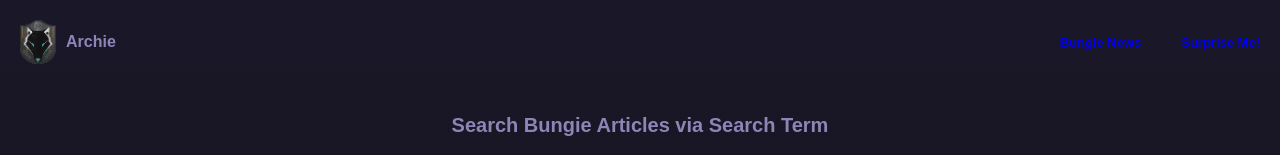
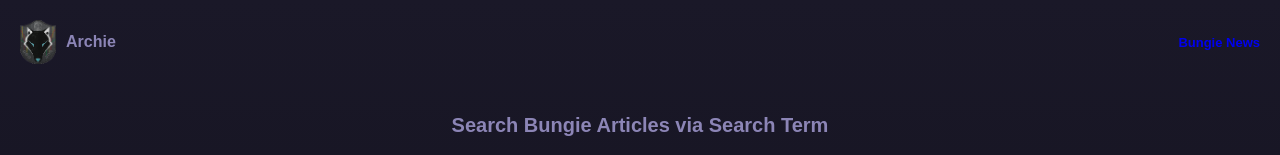
Before and after one commit to dev-brendanprice/Archie, a website built with Vite: page src/index.html in a window 1280 px wide. Shown: the top 155 px of the page. Built offline with nearby package versions, Linux system fonts and the light colour scheme.

Commit message:
hide button (for now)

```diff
--- a/src/index.html
+++ b/src/index.html
@@ -18,7 +18,7 @@
             </div>
             <div id="headNav">
                 <a href="https://www.bungie.net/7/en/News" target="_blank" id="bnews">Bungie News</a>
-                <a href="https://www.bungie.net/7/en/News" target="_blank" id="bnews">Surprise Me!</a>
+                <!-- <a href="https://www.bungie.net/7/en/News" target="_blank" id="bnews">Surprise Me!</a> -->
             </div>
         </div>
 
```
